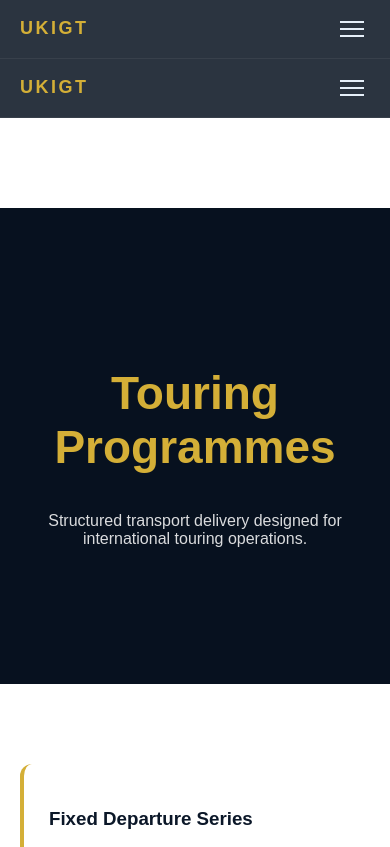
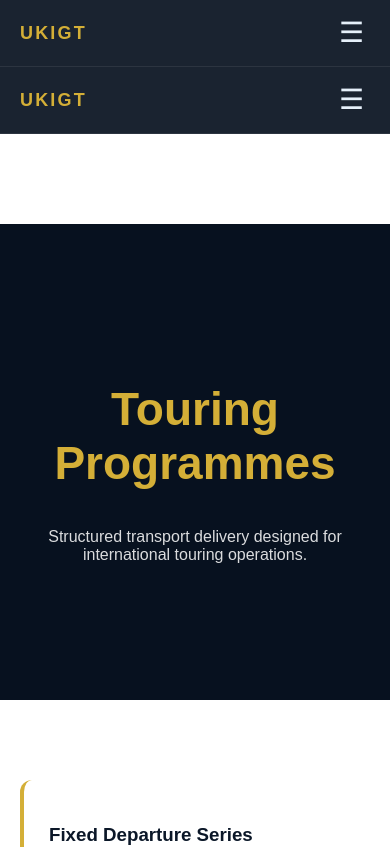
Before and after one commit to kandiahtk-crypto/Project-, a Next.js app: page /programmes in a window 390 px wide. Shown: the top 847 px of the page. Built offline with nearby package versions, Linux system fonts and the light colour scheme.

Commit message:
Update Navbar.tsx

```diff
--- a/src/components/Navbar.tsx
+++ b/src/components/Navbar.tsx
@@ -18,13 +18,19 @@ export default function Navbar() {
   return (
     <header style={header}>
       <div style={container}>
-        {/* LOGO */}
         <a href="/" style={logo}>
           UKIGT
         </a>
 
-        {/* DESKTOP NAV */}
-        {!isMobile && (
+        {isMobile ? (
+          <button
+            onClick={() => setOpen(!open)}
+            style={menuButton}
+            aria-label="Toggle menu"
+          >
+            {open ? "✕" : "☰"}
+          </button>
+        ) : (
           <nav style={desktopNav}>
             <a href="/" style={link}>Home</a>
             <a href="/about" style={link}>About</a>
@@ -33,30 +39,10 @@ export default function Navbar() {
             <a href="/contact" style={cta}>Contact</a>
           </nav>
         )}
-
-        {/* MOBILE BUTTON */}
-        {isMobile && (
-          <button
-            onClick={() => setOpen(!open)}
-            style={menuButton}
-            aria-label="Toggle menu"
-          >
-            <div style={{ transform: open ? "rotate(45deg) translateY(6px)" : "none", ...bar }} />
-            <div style={{ opacity: open ? 0 : 1, ...bar }} />
-            <div style={{ transform: open ? "rotate(-45deg) translateY(-6px)" : "none", ...bar }} />
-          </button>
-        )}
       </div>
 
-      {/* MOBILE MENU */}
-      {isMobile && (
-        <div
-          style={{
-            ...mobileMenu,
-            maxHeight: open ? "400px" : "0px",
-            opacity: open ? 1 : 0,
-          }}
-        >
+      {isMobile && open && (
+        <div style={mobileMenu}>
           <a href="/" style={mobileLink} onClick={closeMenu}>Home</a>
           <a href="/about" style={mobileLink} onClick={closeMenu}>About</a>
           <a href="/services" style={mobileLink} onClick={closeMenu}>Services</a>
@@ -68,18 +54,14 @@ export default function Navbar() {
   );
 }
 
-//
-// STYLES (ELITE LEVEL)
-//
-
 const header: React.CSSProperties = {
-  position: "sticky", // 🔥 fixes white gap issue
+  position: "sticky",
   top: 0,
   width: "100%",
   zIndex: 1000,
-  background: "rgba(7, 17, 31, 0.85)",
-  backdropFilter: "blur(16px)",
-  borderBottom: "1px solid rgba(255,255,255,0.06)",
+  background: "rgba(7, 17, 31, 0.92)",
+  backdropFilter: "blur(14px)",
+  borderBottom: "1px solid rgba(255,255,255,0.08)",
 };
 
 const container: React.CSSProperties = {
@@ -96,7 +78,7 @@ const logo: React.CSSProperties = {
   textDecoration: "none",
   fontWeight: 700,
   fontSize: "18px",
-  letterSpacing: "0.14em",
+  letterSpacing: "0.12em",
 };
 
 const desktopNav: React.CSSProperties = {
@@ -110,67 +92,50 @@ const link: React.CSSProperties = {
   textDecoration: "none",
   fontSize: "14px",
   fontWeight: 500,
-  letterSpacing: "0.05em",
-  transition: "opacity 0.3s ease",
 };
 
 const cta: React.CSSProperties = {
   background: "linear-gradient(135deg, #D4AF37, #F5D76E)",
   color: "#07111F",
   textDecoration: "none",
-  padding: "10px 18px",
+  padding: "11px 18px",
   borderRadius: "999px",
   fontWeight: 700,
   fontSize: "14px",
 };
 
-//
-// MOBILE
-//
-
 const menuButton: React.CSSProperties = {
   background: "transparent",
   border: "none",
-  display: "flex",
-  flexDirection: "column",
-  gap: "5px",
+  color: "#E6F0FA",
+  fontSize: "28px",
+  lineHeight: 1,
   cursor: "pointer",
 };
 
-const bar: React.CSSProperties = {
-  width: "24px",
-  height: "2px",
-  background: "#E6F0FA",
-  transition: "all 0.3s ease",
-};
-
 const mobileMenu: React.CSSProperties = {
-  overflow: "hidden",
-  transition: "all 0.35s ease",
   display: "flex",
   flexDirection: "column",
-  gap: "18px",
-  padding: "0 20px",
+  gap: "16px",
+  padding: "18px 20px 22px",
   background: "rgba(7, 17, 31, 0.98)",
-  borderTop: "1px solid rgba(255,255,255,0.05)",
+  borderTop: "1px solid rgba(255,255,255,0.06)",
 };
 
 const mobileLink: React.CSSProperties = {
   color: "#E6F0FA",
   textDecoration: "none",
-  fontSize: "18px",
+  fontSize: "16px",
   fontWeight: 500,
-  padding: "10px 0",
 };
 
 const mobileCta: React.CSSProperties = {
   background: "linear-gradient(135deg, #D4AF37, #F5D76E)",
   color: "#07111F",
   textDecoration: "none",
-  padding: "14px",
+  padding: "12px 18px",
   borderRadius: "999px",
   fontWeight: 700,
-  fontSize: "16px",
+  fontSize: "15px",
   textAlign: "center",
-  marginTop: "10px",
 };
```
